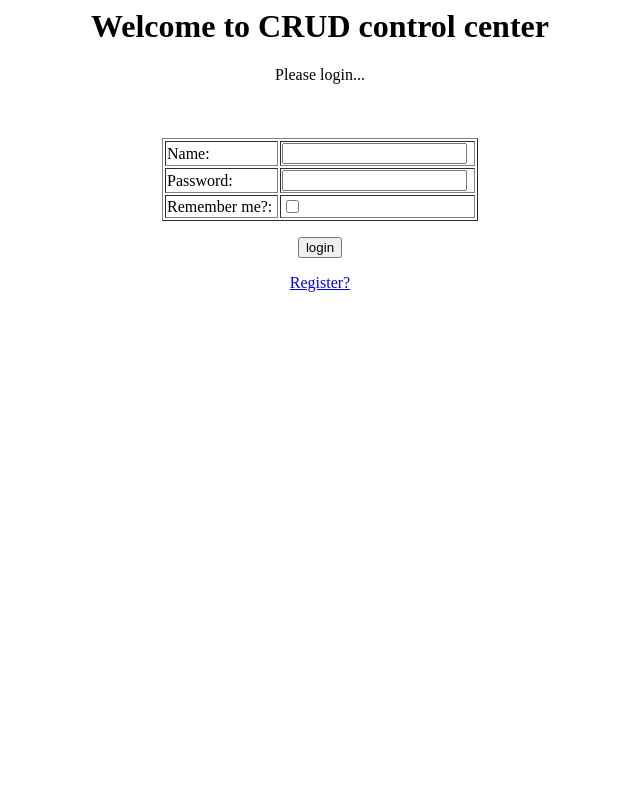
After one commit to aviadzer/iMonit, a PHP site: page /home.php in a window 1280 px wide. The commit adds this page. Shown: the whole page, without its empty margins (320-960 px from the left). Run offline with PHP 8.4, Linux system fonts and the light colour scheme; a stand-in replaces the project's code that opens the database connection.

```diff
--- /dev/null
+++ b/home.php
@@ -0,0 +1,39 @@
+
+<?php
+
+if(isset($_COOKIE['testsite'])){
+
+	header('Location: enter.php');
+
+}else{
+
+echo"
+<html>
+
+<head>
+</head>
+
+<body>
+
+<h1><center>Welcome to CRUD control center</center></h1>
+<center>Please login...</center>
+
+
+<div align='center'>
+<form method='post' action='login.php'>
+<table border='1' width='25%'>
+<tr><td>Name: </td><td><input type='text' name='name' maxlength='15'/></td></tr><br />
+<tr><td>Password: </td><td><input type='password' name='password' maxlength='15'/></td></tr><br />
+<tr><td>Remember me?: </td><td><input type='checkbox' name='remember'/></td></tr><br />
+</table>
+<p>
+<input type='submit' value='login' /><p>
+</form>
+<a href='form.php'>Register?</a>
+</div>
+
+</body>
+
+</html>";
+}
+?>
--- a/index.html
+++ b/index.html
@@ -2,7 +2,7 @@
 <!-- Generated by Avanquest Technology v:7.1. For information please visit: http://www.avanquestusa.com/ -->
 <html xmlns="http://www.w3.org/1999/xhtml" xml:lang="en" lang="en">
 <head>
-	<title> VoiSurfing &raquo; Page 1 of 1 </title>
+	<title> iMonit &raquo; Page 1 of 1 </title>
 	<meta http-equiv="Content-Type" content="text/html; charset=iso-8859-1" />
 	<meta http-equiv="Content-Style-Type" content="text/css;" />
 	<link rel="stylesheet" href="imonit.css" type="text/css" media="screen,projection,print" />	<!--// Document Style //-->
@@ -29,8 +29,8 @@
 
 <!--  Login table -->
 <table border='1' width='25%'>
-<tr><td>Name: </td><td><input type='text' name='name' maxlength='15'/></td></tr><br />
-<tr><td>Password: </td><td><input type='password' name='password' maxlength='15'/></td></tr><br />
+<tr><td>Email: </td><td><input type='text' name='email'/></td></tr><br />
+<tr><td>Password: </td><td><input type='password' name='password'/></td></tr><br />
 <tr><td>Remember me?: </td><td><input type='checkbox' name='remember'/></td></tr><br />
 </table>
 <p>
--- a/insert.php
+++ b/insert.php
@@ -48,7 +48,7 @@ if (preg_match("/^[_\.0-9a-zA-Z-]+@([0-9a-zA-Z][0-9a-zA-Z-]+\.)+[a-zA-Z]{2,6}$/i
 						echo "This will be you profile picture!<p><img border='1' width='50' height='50' src='profiles/$name/images/$mypic'><p>";
 						$passwordmd5 = md5($password);
 						mysql_query("INSERT INTO users(name,email,password) VALUES('$name','$email','$passwordmd5')");
-						echo "You have succefully registered!<a href='home.php'>Login now!</a>";
+						echo "You have succefully registered!<a href='index.html'>Login now!</a>";
 
 					} else {
 
```
Also changed, not shown: login.php (+9 -9 lines).
